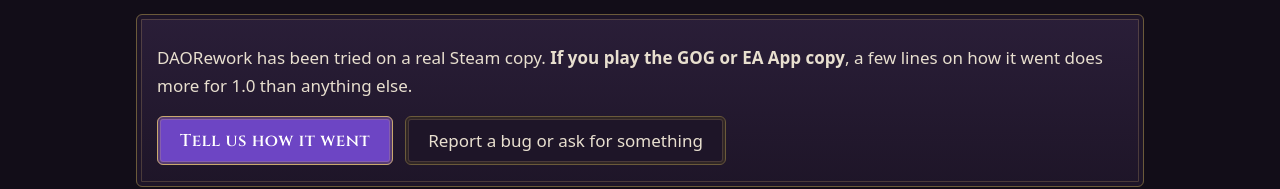
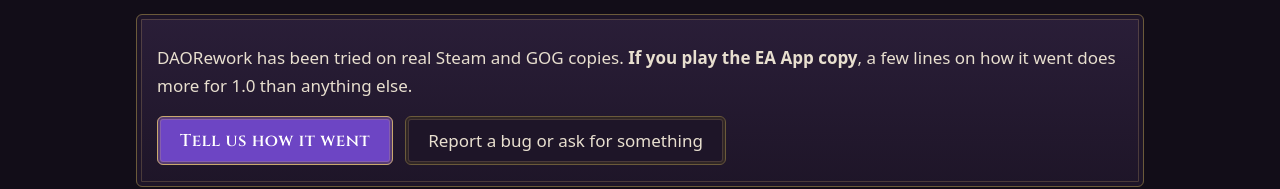
Before and after one commit to arastella625/DAORework, a plain HTML site: page site/public/roadmap.html in a window 1280 px wide. Shown: the part 2852-3041 px from the top of the page. Drawn offline with Linux system fonts and the light colour scheme.

Commit message:
docs(testing): record the first real GOG run (#5) (#229)
vaeleborne, a player from outside the project, ran 0.6.0 on their GOG
Galaxy copy on 2026-11-15 and reported on #5 with a support bundle:
the GOG registry found the game, the launcher and the documents folder,
Take them over brought in their six mods, the game started from the
window, and turning a mod off and back on through undo worked.
Diagnostics had only Info notes.

The Phase 2.5 matrix records the run and what wasn't part of it. The
Phase 1 matrix marks GOG verified. The roadmap's gate notes, the
README, the Nexus texts and the website's roadmap page stop saying GOG
is untried. EA App is still open on #5.

Co-authored-by: Claude Opus 5.5 <noreply@anthropic.com>

```diff
--- a/site/public/roadmap.html
+++ b/site/public/roadmap.html
@@ -109,7 +109,7 @@
     <section id="help">
       <h2>Help it get there</h2>
       <div class="panel help">
-        <p>DAORework has been tried on a real Steam copy. <strong>If you play the GOG or EA App copy</strong>, a few lines on how it went does more for 1.0 than anything else.</p>
+        <p>DAORework has been tried on real Steam and GOG copies. <strong>If you play the EA App copy</strong>, a few lines on how it went does more for 1.0 than anything else.</p>
         <p class="actions">
           <a class="button" href="https://github.com/arastella625/DAORework/issues/5">Tell us how it went</a>
           <a class="button ghost" href="https://github.com/arastella625/DAORework/issues">Report a bug or ask for something</a>
```
Also changed, not shown: 6 other files.
